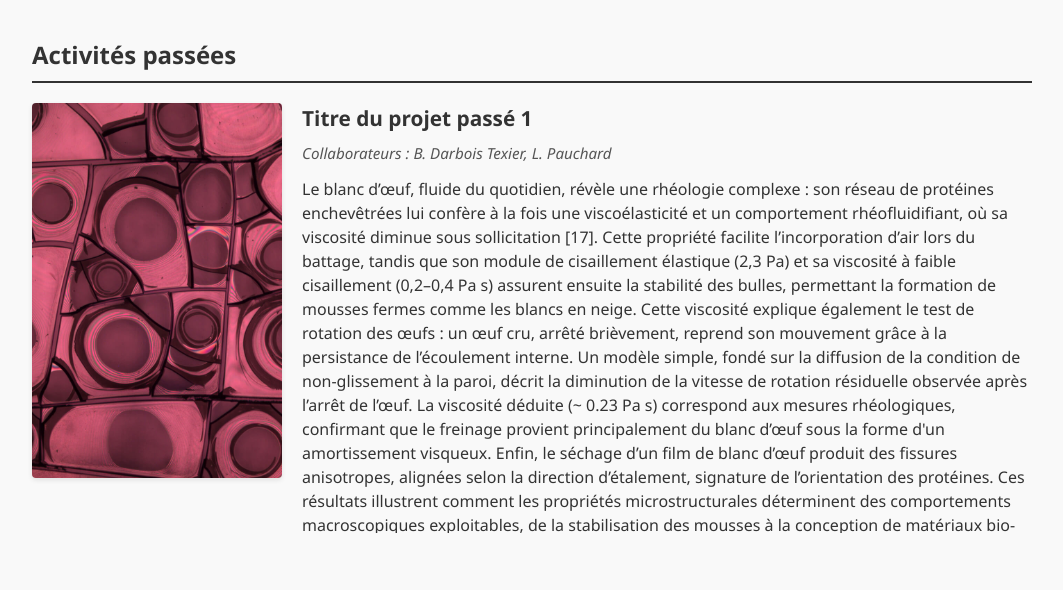
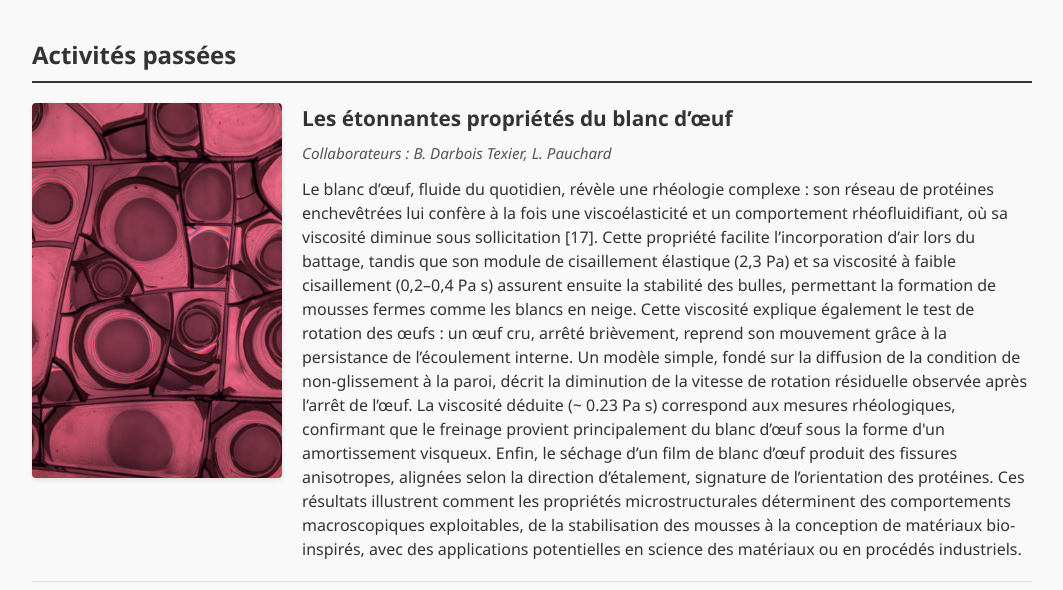
Before and after one commit to yann-bertho/home, a plain HTML site: page recherche.html in a window 1280 px wide. Shown: the part 1246-1836 px from the top of the page, without its empty margins (108-1171 px from the left). Drawn offline with Linux system fonts and the light colour scheme.

Commit message:
Update recherche.html

```diff
--- a/recherche.html
+++ b/recherche.html
@@ -217,7 +217,7 @@
                     <img src="images/oeuf.jpg" alt="Illustration oeuf">
                 </div>
                 <div class="research-content">
-                    <h3 class="research-title">Titre du projet passé 1</h3>
+                    <h3 class="research-title">Les étonnantes propriétés du blanc d’œuf</h3>
                     <p class="research-collaborators">
                         Collaborateurs : B. Darbois Texier, L. Pauchard
                     </p>
```
